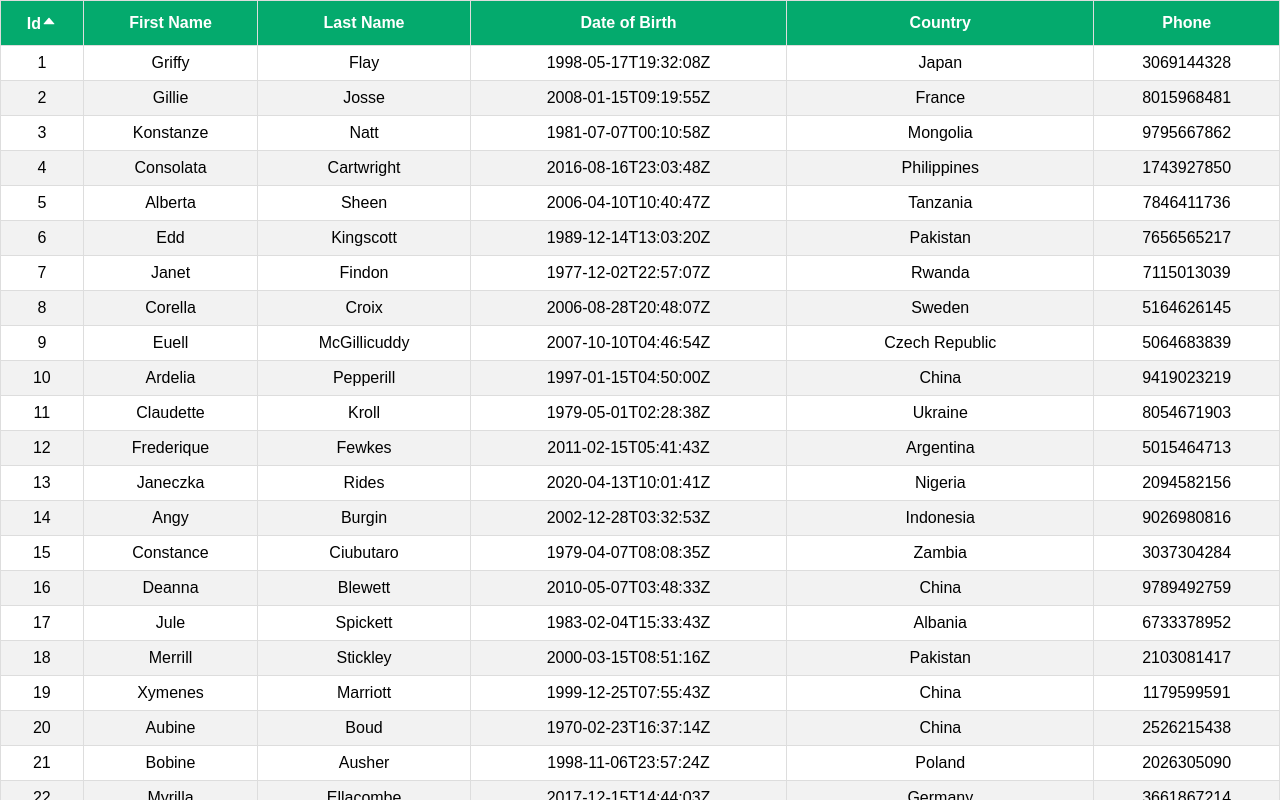
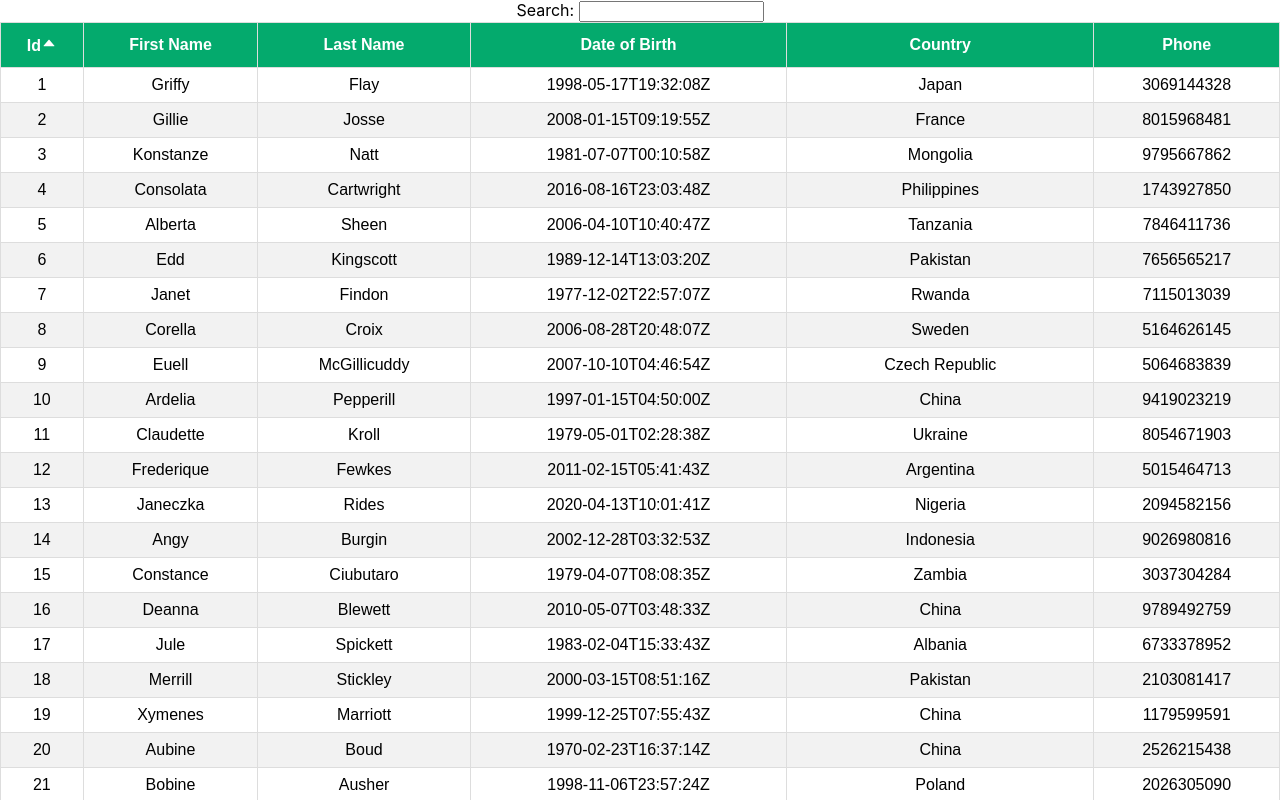
Before and after one commit to Chayuga/react-tables, a React (Create React App) app: page / in a window 1280 px wide. Both pictures are taken after a click on the element "Id". Shown: the top 800 px of the page. Built offline with nearby package versions, Linux system fonts and the light colour scheme.

Commit message:
Add global filtering to table

```diff
--- a/src/App.js
+++ b/src/App.js
@@ -1,12 +1,14 @@
 import "./App.css";
 // import SortingTable from "./components/SortingTable";
-import BasicTable from "./components/BasicTable";
+// import BasicTable from "./components/BasicTable";
+import FilteringTable from "./components/FilteringTables";
 
 function App() {
   return (
     <div className="App">
-      <BasicTable />
+      {/* <BasicTable /> */}
       {/* <SortingTable /> */}
+      <FilteringTable />
     </div>
   );
 }
--- /dev/null
+++ b/src/components/FilteringTables.js
@@ -0,0 +1,90 @@
+import React, { useMemo } from "react";
+import { useSortBy, useTable, useGlobalFilter } from "react-table";
+import MOCK_DATA from "./MOCK_DATA.json";
+import { COLUMNS } from "./columns";
+import "./table.css";
+import { AiFillCaretDown, AiFillCaretUp } from "react-icons/ai";
+import GlobalFilter from "./GlobalFilter";
+
+const FilteringTable = () => {
+  const columns = useMemo(() => COLUMNS, []);
+  const data = useMemo(() => MOCK_DATA, []);
+
+  //==================== Destructure the useTable Hook ==========================//
+  const {
+    getTableProps,
+    getTableBodyProps,
+    headerGroups,
+    footerGroups,
+    rows,
+    prepareRow,
+    state,
+    setGlobalFilter,
+  } = useTable(
+    {
+      columns,
+      data,
+    },
+    useGlobalFilter,
+    useSortBy
+  );
+
+  const { globalFilter } = state;
+  //=============================================================================//
+
+  return (
+    <>
+      <GlobalFilter filter={globalFilter} setFilter={setGlobalFilter} />
+      <table {...getTableProps()}>
+        <thead>
+          {headerGroups.map((headerGroup) => (
+            <tr {...headerGroup.getHeaderGroupProps()}>
+              {headerGroup.headers.map((column) => (
+                <th {...column.getHeaderProps(column.getSortByToggleProps())}>
+                  {column.render("Header")}
+                  <span>
+                    {column.isSorted ? (
+                      column.isSortedDesc ? (
+                        <AiFillCaretDown />
+                      ) : (
+                        <AiFillCaretUp />
+                      )
+                    ) : (
+                      ""
+                    )}
+                  </span>
+                </th>
+              ))}
+            </tr>
+          ))}
+        </thead>
+
+        <tbody {...getTableBodyProps()}>
+          {rows.map((row) => {
+            prepareRow(row);
+            return (
+              <tr {...row.getRowProps()}>
+                {row.cells.map((cell) => {
+                  return (
+                    <td {...cell.getCellProps()}>{cell.render("Cell")}</td>
+                  );
+                })}
+              </tr>
+            );
+          })}
+        </tbody>
+        <tfoot>
+          {footerGroups.map((footerGroup) => (
+            <tr {...footerGroup.getFooterGroupProps()}>
+              {footerGroup.headers.map((column) => (
+                <td {...column.getFooterProps}>{column.render("Footer")}</td>
+              ))}
+            </tr>
+          ))}
+        </tfoot>
+      </table>
+    </>
+  );
+};
+
+export default FilteringTable;
--- /dev/null
+++ b/src/components/GlobalFilter.js
@@ -0,0 +1,12 @@
+import React from "react";
+
+const GlobalFilter = ({ filter, setFilter }) => {
+  return (
+    <span>
+      Search:{" "}
+      <input value={filter || ""} onChange={(e) => setFilter(e.target.value)} />
+    </span>
+  );
+};
+
+export default GlobalFilter;
```
